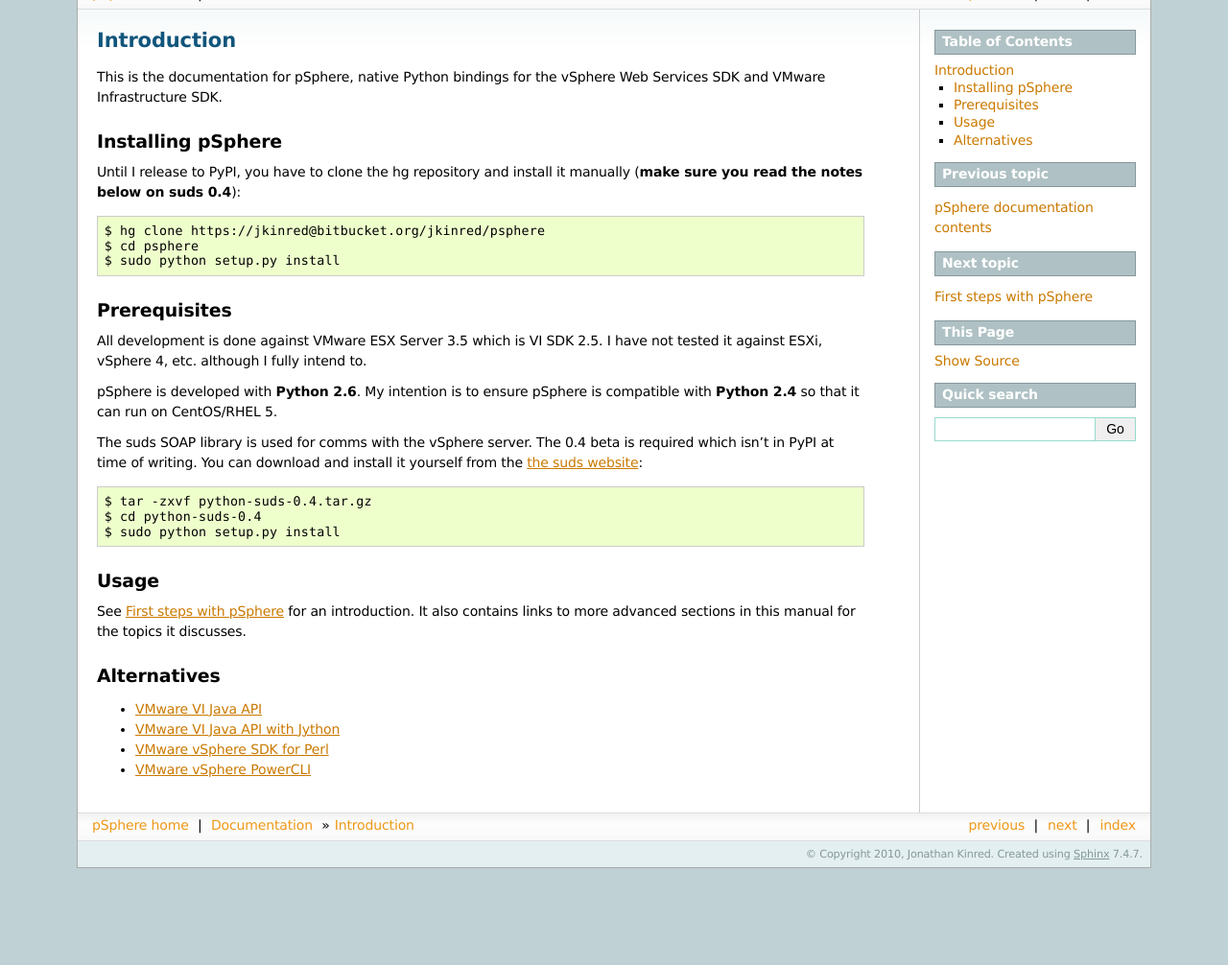
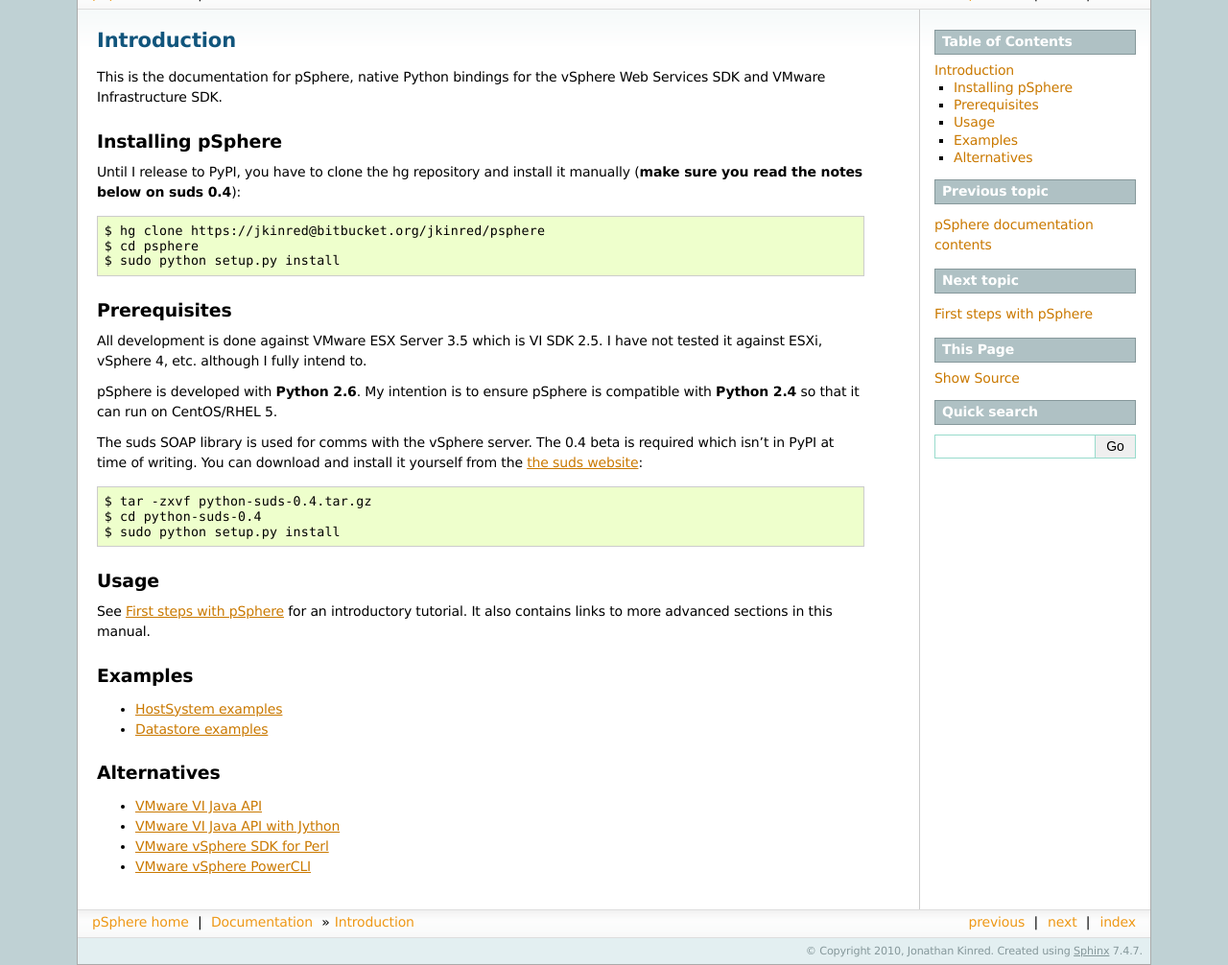
Before and after one commit to psphere-project/psphere, a Sphinx documentation site: the page built from doc/intro.rst, in a window 1280 px wide. Shown: the part 352-1358 px from the top of the page at 96% size. Built offline with Sphinx 7.4.7, drawn with Linux system fonts in a browser that asks for light colours; before the commit the page ends 1257 px from its top, so only the background shows below that.

Commit message:
Add links to examples

```diff
--- a/doc/intro.rst
+++ b/doc/intro.rst
@@ -38,8 +38,15 @@
 Usage
 -----
 
-See :doc:`tutorial` for an introduction.  It also contains links to more
-advanced sections in this manual for the topics it discusses.
+See :doc:`tutorial` for an introductory tutorial. It also contains links
+to more advanced sections in this manual.
+
+
+Examples
+--------
+
+* :doc:`hostsystem`
+* :doc:`datastore`
 
 
 Alternatives
```
